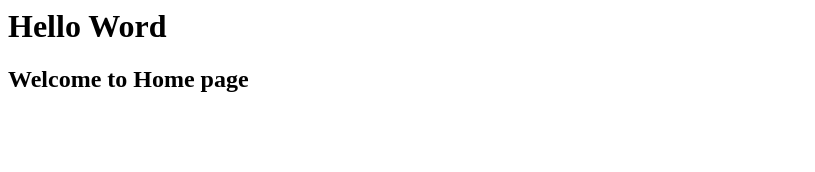
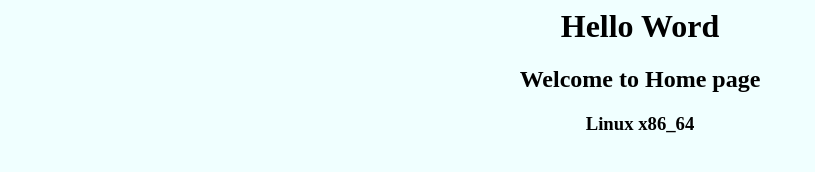
Before and after one commit to ahmadshoaibjoya/Ansible_Start, a plain HTML site: page files/index.html in a window 1280 px wide. Shown: the whole page, without its empty margins (0-815 px from the left). Drawn offline with Linux system fonts and the light colour scheme.

```diff
--- a/files/index.html
+++ b/files/index.html
@@ -1,3 +1,24 @@
+<html lang="en">
+<head>
+    <meta charset="UTF-8">
+    <meta name="viewport" content="width=device-width, initial-scale=1.0">
+    <title>Document</title>
+    <style>
+        body{
+            background-color: azure;
+            text-align: center;
+        }
+    </style>
+</head>
+<body>
+    <h1>Hello Word</h1>
+    <h2>Welcome to Home page</h2>
+    <h3 id="os"></h3>
 
-<h1>Hello Word</h1>
-<h2>Welcome to Home page</h2>
+
+    <script>
+        var osName = navigator.platform;
+        document.getElementById("os").append(osName);
+    </script>
+</body>
+</html>
```
Also changed, not shown: 3 other files.
